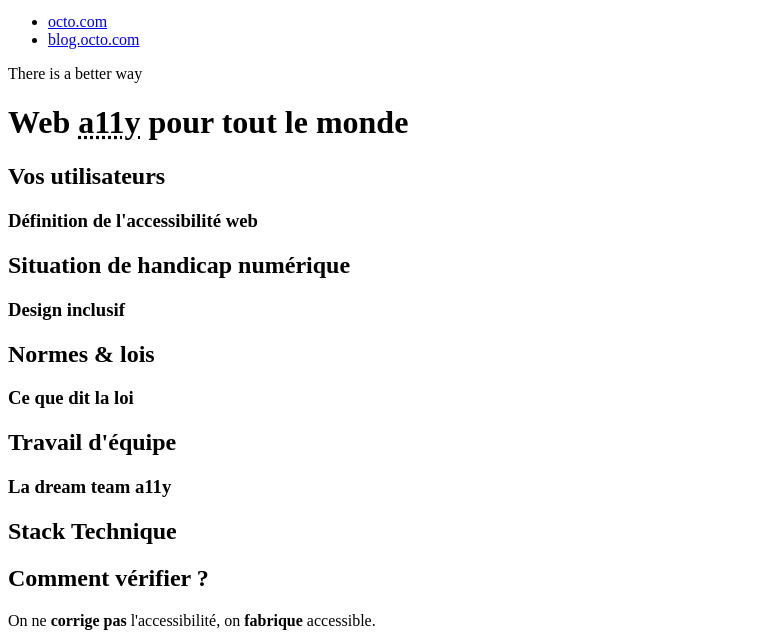
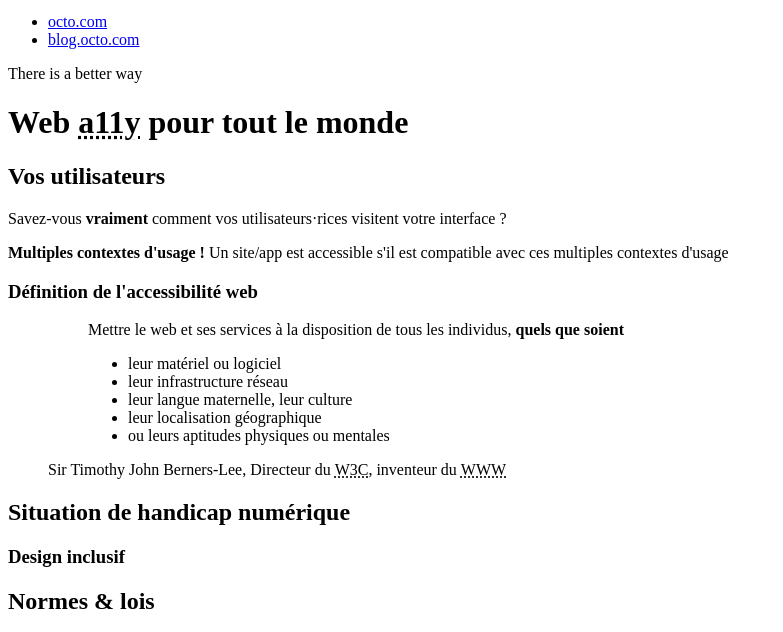
Before and after one commit to octo-technology/refcard-a11y, a plain HTML site: page index.html in a window 1280 px wide. Shown: the part 63-695 px from the top of the page, without its empty margins (0-783 px from the left). Drawn offline with Linux system fonts and the light colour scheme.

Commit message:
wip: Intégre l'existant à la nouvelle hiérarchie de titres

```diff
--- a/index.html
+++ b/index.html
@@ -22,9 +22,59 @@
     </header>
     <h1>Web <span lang="en"><abbr title="accessibility">a11y</abbr></span> pour tout le monde</h1>
 
+
     <h2>Vos utilisateurs</h2>
+    <p>Savez-vous <strong>vraiment</strong> comment vos utilisateurs·rices visitent votre interface ?</p>
+
+    <!--    <h4>Croyance</h4>-->
+    <!--    &lt;!&ndash; figcaption? pour faire le lien entre schema utilisateur-interface et diversité associé &ndash;&gt;-->
+    <!--    <p id="diversite-users">Diversité des utilisateurs & utilisatrices</p>-->
+    <!--    <ul aria-labelledby="diversite-users">-->
+    <!--        <li>Limitations visuelles, auditives, motrices...</li>-->
+    <!--        <li>Limitations permanentes, temporaires, situationnelles...</li>-->
+    <!--        <li>Plurihandicap</li>-->
+    <!--        <li>Seniors, débutants, illettrés...</li>-->
+    <!--        <li>etc.</li>-->
+    <!--    </ul>-->
+    <!--    <p id="diversite-interface">Diversité des interfaces</p>-->
+    <!--    <ul aria-labelledby="diversite-interface">-->
+    <!--        <li> Terminaux : ordi de bureau, tablette tactile, smartphone, etc. </li>-->
+    <!--        <li>Différents navigateurs : graphiques, textuels...</li>-->
+    <!--        <li>etc.</li>-->
+    <!--    </ul>-->
+
+    <!--    <h4>Réalité</h4>-->
+    <!--    &lt;!&ndash; figcaption? pour faire le lien entre schema utilisateur-interface et diversité associé &ndash;&gt;-->
+    <!--    <p id="diversite-technique">Diversité des aides techniques</p>-->
+    <!--    <ul aria-labelledby="diversite-technique">-->
+    <!--        <li>Soft : zoom, contrastes, mode lecture, synthèse vocale, etc.</li>-->
+    <!--        <li>Hard : afficheur braille, trackball, etc.</li>-->
+    <!--    </ul>-->
+    <!--    &lt;!&ndash;    prend-on le = ? &ndash;&gt;-->
+    <p>
+        <strong>Multiples contextes d'usage !</strong>
+        Un site/app est accessible s'il est compatible avec ces multiples contextes d'usage
+    </p>
+
 
     <h3>Définition de l'accessibilité web</h3>
+
+    <figure>
+        <blockquote>
+            Mettre le web et ses services à la disposition de tous les individus, <strong>quels que soient</strong>
+            <ul>
+                <li>leur matériel ou logiciel</li>
+                <li>leur infrastructure réseau</li>
+                <li>leur langue maternelle, leur culture</li>
+                <li>leur localisation géographique</li>
+                <li>ou leurs aptitudes physiques ou mentales</li>
+            </ul>
+        </blockquote>
+        <figcaption>
+            Sir Timothy John Berners-Lee, Directeur du <abbr lang="en" title="World Wide Web Consortium">W3C</abbr>,
+            inventeur du <abbr lang="en" title="World Wide Web">WWW</abbr>
+        </figcaption>
+    </figure>
 
     <h2>Situation de handicap numérique</h2>
 
@@ -55,43 +105,5 @@
             </a>
         </p>
     </footer>
-
-    <!--    <h2>Multiples contextes d'usage !</h2>-->
-
-<!--    <h3>Savez-vous vraiment comment vos utilisateurs·rices visitent votre interface ?</h3>-->
-
-<!--    <h4>Croyance</h4>-->
-<!--    &lt;!&ndash; figcaption? pour faire le lien entre schema utilisateur-interface et diversité associé &ndash;&gt;-->
-<!--    <p id="diversite-users">Diversité des utilisateurs & utilisatrices</p>-->
-<!--    <ul aria-labelledby="diversite-users">-->
-<!--        <li>Limitations visuelles, auditives, motrices...</li>-->
-<!--        <li>Limitations permanentes, temporaires, situationnelles...</li>-->
-<!--        <li>Plurihandicap</li>-->
-<!--        <li>Seniors, débutants, illettrés...</li>-->
-<!--        <li>etc.</li>-->
-<!--    </ul>-->
-<!--    <p id="diversite-interface">Diversité des interfaces</p>-->
-<!--    <ul aria-labelledby="diversite-interface">-->
-<!--        <li> Terminaux : ordi de bureau, tablette tactile, smartphone, etc. </li>-->
-<!--        <li>Différents navigateurs : graphiques, textuels...</li>-->
-<!--        <li>etc.</li>-->
-<!--    </ul>-->
-
-<!--    <h4>Réalité</h4>-->
-<!--    &lt;!&ndash; figcaption? pour faire le lien entre schema utilisateur-interface et diversité associé &ndash;&gt;-->
-<!--    <p id="diversite-technique">Diversité des aides techniques</p>-->
-<!--    <ul aria-labelledby="diversite-technique">-->
-<!--        <li>Soft : zoom, contrastes, mode lecture, synthèse vocale, etc.</li>-->
-<!--        <li>Hard : afficheur braille, trackball, etc.</li>-->
-<!--    </ul>-->
-<!--    &lt;!&ndash;    prend-on le = ? &ndash;&gt;-->
-<!--    <p>Multiples contextes d’usage!</p>-->
-<!--    <p>Un site/app est accessible s'il est compatible avec ces multiples contextes d'usage</p>-->
-
-<!--    <h3>Definition de l'a11y web</h3>-->
-<!--    <blockquote>Mettre le web et ses services à la dispostion de tous les individus, quels que soient leur matériel ou logiciel, leur-->
-<!--    infrastructure réseau, leur langue maternelle, leur culture, leur localisaiton géographique, ou leurs aptitudes physiques ou mentales.</blockquote>-->
-<!--    <figcaption>Sir timothy John Berners-Lee, Directeur du <abbr lang="en" title="World Wide Web Consortium">W3C</abbr>, inventeur du <abbr lang="en" title="World Wide Web">WWW</abbr></figcaption>-->
-<!--    <h3>-->
 </body>
 </html>
```
